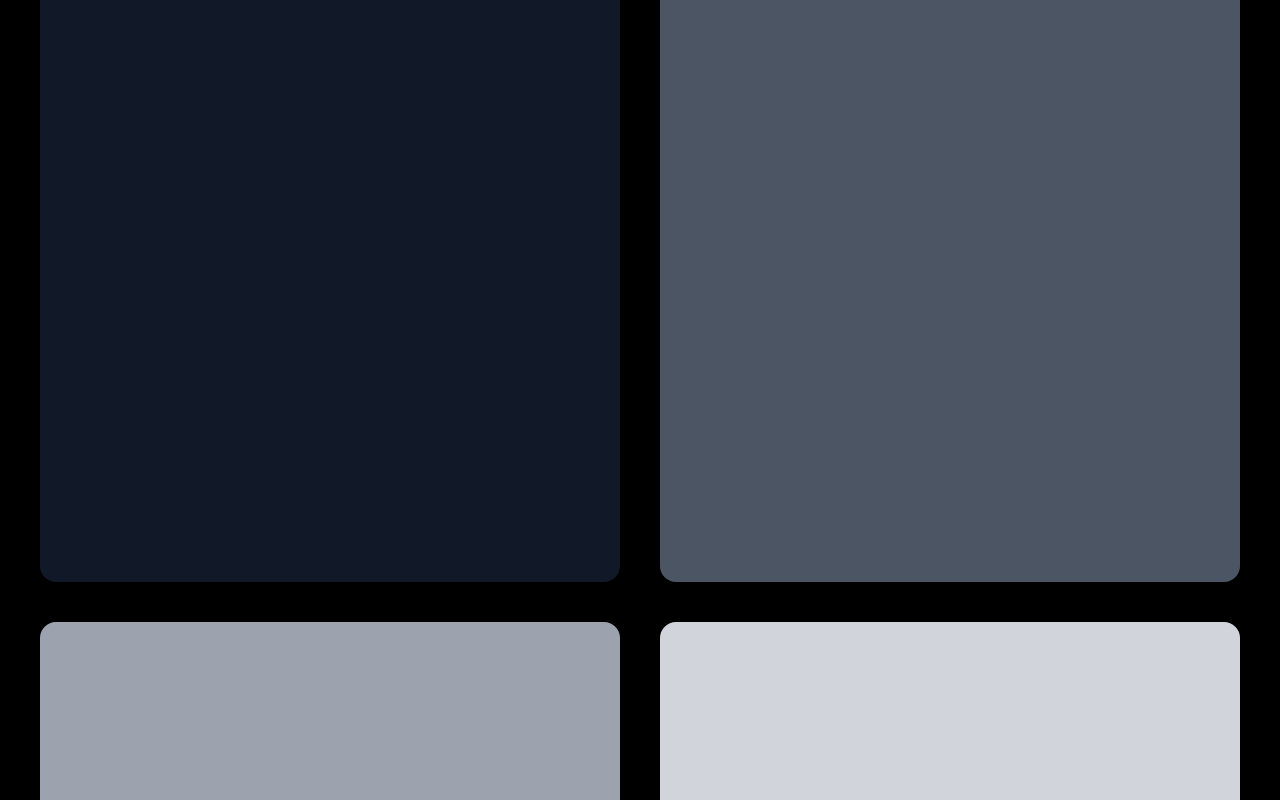
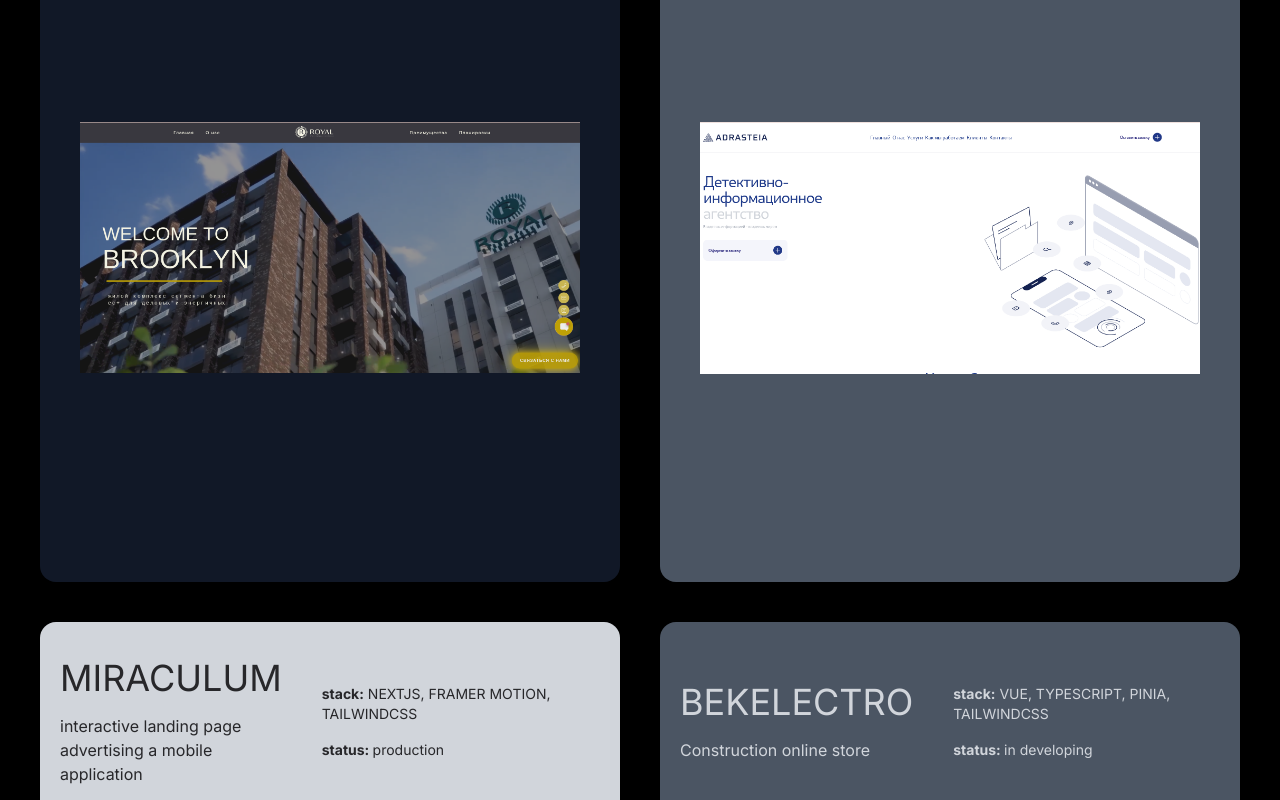
Before and after one commit to asianParadissseee/resume, a React app: page /work in a window 1280 px wide. Shown: the part 940-1740 px from the top of the page. Built offline with nearby package versions, Linux system fonts and the light colour scheme; the HTML template or start-up script is replaced by a standard one.

Commit message:
add sorting optimization and cards components

```diff
--- a/src/components/work/card-line.jsx
+++ b/src/components/work/card-line.jsx
@@ -1,6 +1,6 @@
 import {motion} from "framer-motion";
 
-const CardLine = ({name, stack, href}) => {
+const CardLine = ({name, stack, description, href}) => {
 
 
     return (
@@ -8,11 +8,12 @@ const CardLine = ({name, stack, href}) => {
             whileHover={{
                 scale: 1.05,
                 transition: {duration: 0.7},
-            }}>
+            }} className="sm:block hidden">
             <div
                 className="flex justify-between py-10 text-zinc-800 gap-10 dark:text-gray-300 items-center">
-                <p className="text-5xl text-zinc-800 dark:text-gray-300 whitespace-nowrap">{name.toUpperCase()}</p>
-                <p className="text-xl  text-zinc-800 dark:text-gray-300">{stack}</p>
+                <p className="text-5xl w-20 text-zinc-800 dark:text-gray-300 whitespace-nowrap">{name.toUpperCase()}</p>
+                <p className="text-xl hidden lg:block w-40 text-zinc-800 dark:text-gray-300">{stack}</p>
+                <p className="text-xl   text-zinc-800 dark:text-gray-300 w-60">{description}</p>
             </div>
             <hr className="h-0.5 bg-zinc-800 my-10 dark:bg-gray-300"/>
         </motion.div>
--- a/src/components/work/card.jsx
+++ b/src/components/work/card.jsx
@@ -1,8 +1,33 @@
+import {useMediaQuery} from "../../commons/hooks/use-media";
 
-const Card = ({name, stack, href, bgColor}) => {
+const Card = ({name, description, stack, status, href, textColor, bgColor, imgUrl}) => {
+
+    const isMobile = useMediaQuery("(max-width: 640px)")
     return (
-        <div className={`rounded-2xl p-5 h-svh ${bgColor}`}>
-
+        <div className={`rounded-2xl p-5 sm:min-h-svh  ${textColor} ${bgColor}`}>
+            <div className="flex flex-col h-40 items-start md:items-center gap-10 md:flex-row justify-between">
+                <div className="flex flex-col gap-4">
+                    <p className="text-2xl sm:text-4xl">
+                        {name.toUpperCase()}
+                    </p>
+                    <p className="max-w-60 text-sm whitespace-normal sm:text-base">
+                        {description}
+                    </p>
+                </div>
+                <div className="flex  gap-4 flex-col-reverse">
+                    <p className="text-sm">
+                        <b>status: </b> {status ? "production" : "in developing"}
+                    </p>
+                    <p className="text-sm">
+                        <b>stack:</b> {stack.toUpperCase()}
+                    </p>
+                </div>
+            </div>
+            <div className="mt-40 mx-auto flex justify-center items-center">
+                <a href={href} target={"_blank"}>
+                    <img src={imgUrl} alt="" width={isMobile ? 305 : 500} height={200}/>
+                </a>
+            </div>
         </div>
     );
 };
--- /dev/null
+++ b/src/components/work/sort-block.jsx
@@ -0,0 +1,32 @@
+
+const SortBlock = ({isLine, sortLines, sortBlocks,handleSortBlocks }) => {
+    return (
+        <div className="flex-row hidden sm:flex justify-end gap-10 items-center">
+            <div
+                className={`rounded-full w-14 h-14 ${isLine ? " bg-gray-300" : "bg-zinc-800"} flex flex-col gap-1 justify-center items-center`}
+                onClick={handleSortBlocks}>
+                {
+                    sortLines.map((line, id) => (
+                        <span className={`w-6 h-0.5 ${!isLine ? "bg-gray-300" : "bg-zinc-800"}`}
+                              key={id}></span>
+                    ))
+                }
+            </div>
+            <div
+                className={`rounded-full w-14 h-14 ${!isLine ? " bg-gray-300" : "bg-zinc-800"}  flex justify-center items-center`}
+                onClick={handleSortBlocks}>
+                <div className="w-5 h-5 grid grid-cols-2 gap-0.5 place-items-center">
+                    {
+                        sortBlocks.map((line, id) => (
+                            <span
+                                className={`w-2 h-2 ${isLine ? "border-gray-300" : "border-zinc-800"} bg-transparent  border `}
+                                key={id}></span>
+                        ))
+                    }
+                </div>
+            </div>
+        </div>
+    );
+};
+
+export default SortBlock;
--- a/src/components/work/work-list.jsx
+++ b/src/components/work/work-list.jsx
@@ -1,10 +1,10 @@
-import {useState} from "react";
-import WorkCard from "../ui/work-card";
+import {useCallback, useState} from "react";
 import Kili from "@/commons/assets/images/kili-img.png"
 import Adrasteai from "@/commons/assets/images/adrasteai-img.png"
 import Royal from "@/commons/assets/images/royal-img.png"
 import CardLine from "./card-line";
 import Card from "./card";
+import SortBlock from "./sort-block";
 
 const WorkList = () => {
 
@@ -12,14 +12,15 @@ const WorkList = () => {
 
     const sortLines = Array.from({length: 3})
     const sortBlocks = Array.from({length: 4})
-
-    const handleSortBlocks = () => {
+    const handleSortBlocks = useCallback(() => {
         setIsLine(!isLine)
-    }
+    }, [isLine])
     const workBlocks = [
         {
             name: "Royal",
+            description: "Royal is a company engaged in the construction of residential complexes",
             stack: "NextJs, Framer Motion, Scss",
+            status: true,
             bgColor: "bg-gray-900",
             textColor: "text-gray-300",
             href: "https://royal-gamma.vercel.app/",
@@ -27,15 +28,39 @@ const WorkList = () => {
         },
         {
             name: "adrasteai",
+            description: "Detective informational agency",
             stack: "React, Tailwindcss, Framer Motion",
+            status: true,
             bgColor: "bg-gray-600",
             textColor: "text-gray-300",
             href: "https://adrasteai.netlify.app/",
             imgUrl: Adrasteai
         },
         {
+            name: "miraculum",
+            description: "interactive landing page advertising a mobile application",
+            stack: "NextJs, Framer Motion, Tailwindcss",
+            status: true,
+            bgColor: "bg-gray-300",
+            textColor: "text-zinc-800",
+            href: "https://app-landing-rose.vercel.app/",
+            imgUrl: ""
+        },
+        {
+            name: "BekElectro",
+            description: "Construction online store",
+            stack: "Vue, Typescript, Pinia, Tailwindcss",
+            status: false,
+            bgColor: "bg-gray-600",
+            textColor: "text-gray-300",
+            href: "https://b-crm.vercel.app/",
+            imgUrl: ""
+        },
+        {
             name: "kili",
+            description: "Kili is your reliable partner in the world of information technologies, leading IT provider,",
             stack: "Html, Javascript, Tailwindcss",
+            status: true,
             bgColor: "bg-gray-400",
             textColor: "text-zinc-800",
             href: "https://kili.kg",
@@ -43,7 +68,9 @@ const WorkList = () => {
         },
         {
             name: "IT-Loop",
+            description: "IT-Loop programming school",
             stack: "Nuxt, SSR, Typescript, Tailwindcss",
+            status: false,
             bgColor: "bg-gray-300",
             textColor: "text-zinc-800",
             href: "https://loop-school.vercel.app/",
@@ -51,7 +78,9 @@ const WorkList = () => {
         },
         {
             name: "GSR Group",
+            description: "GSR Group is a group of companies providing services in the field logistics, consulting and brokerage",
             stack: "Html, Javascript, Tailwindcss",
+            status: true,
             bgColor: "bg-gray-300",
             textColor: "text-zinc-800",
             href: "https://gsrgroup-auto.vercel.app/",
@@ -59,7 +88,9 @@ const WorkList = () => {
         },
         {
             name: "Room",
+            description: "We've developed a series of purpose-built rooms that offer companies looking for change an affordable",
             stack: "Vue, Typescript, Tailwindcss",
+            status: true,
             bgColor: "bg-gray-300",
             textColor: "text-zinc-800",
             href: "https://main--design-room.netlify.app/",
@@ -67,7 +98,9 @@ const WorkList = () => {
         },
         {
             name: "C.A.H.T.A.D",
-            stack: "Html, Javascript, Php",
+            description: "Central Asian leading provider of private medical assistance, Medical care support and medical travel solutions.",
+            stack: "Html, Css, Javascript, Php",
+            status: true,
             bgColor: "bg-gray-300",
             textColor: "text-zinc-800",
             href: "https://cahtad-c6bde.web.app/",
@@ -79,36 +112,13 @@ const WorkList = () => {
     return (
         <section className="my-20">
             <div className="container mx-auto px-10">
-                <div className="flex-row flex justify-end gap-10 items-center">
-                    <div
-                        className={`rounded-full w-14 h-14 ${isLine ? " bg-gray-300" : "bg-zinc-800"} flex flex-col gap-1 justify-center items-center`}
-                        onClick={handleSortBlocks}>
-                        {
-                            sortLines.map((line, id) => (
-                                <span className={`w-6 h-0.5 ${!isLine ? "bg-gray-300" : "bg-zinc-800"}`}
-                                      key={id}></span>
-                            ))
-                        }
-                    </div>
-                    <div
-                        className={`rounded-full w-14 h-14 ${!isLine ? " bg-gray-300" : "bg-zinc-800"}  flex justify-center items-center`}
-                        onClick={handleSortBlocks}>
-                        <div className="w-5 h-5 grid grid-cols-2 gap-0.5 place-items-center">
-                            {
-                                sortBlocks.map((line, id) => (
-                                    <span
-                                        className={`w-2 h-2 ${isLine ? "border-gray-300" : "border-zinc-800"} bg-transparent  border `}
-                                        key={id}></span>
-                                ))
-                            }
-                        </div>
-                    </div>
-                </div>
+                <SortBlock handleSortBlocks={handleSortBlocks} sortLines={sortLines} isLine={isLine}
+                           sortBlocks={sortBlocks}/>
                 <hr className="h-0.5 bg-zinc-800 my-10 dakr:bg-gray-300"/>
-                <div className={`mt-36 grid ${isLine ? "grid-cols-1" : "grid-cols-2 gap-10"}`}>
+                <div className={`mt-36 grid ${isLine ? "grid-cols-1" : "grid-cols-1 lg:grid-cols-2 gap-10"}`}>
                     {
-                        workBlocks.map((block) => (
-                            isLine ? <CardLine {...block}/> : <Card {...block}/>
+                        workBlocks.map((block, id) => (
+                            isLine ? <CardLine key={id}  {...block}/> : <Card key={id}{...block}/>
                         ))
                     }
                 </div>
--- a/src/pages/work-page.jsx
+++ b/src/pages/work-page.jsx
@@ -5,7 +5,7 @@ const WorkPage = () => {
     return (
         <BaseLayout>
             <div className="container mx-auto px-10">
-                <h1 className="text-zinc-800 dark:text-gray-300 text-8xl relative my-48 text-right">
+                <h1 className="text-zinc-800 dark:text-gray-300 text-6xl sm:text-8xl relative my-20 mt-40 sm:my-48 text-right">
                     All Projects
                 </h1>
             </div>
```
